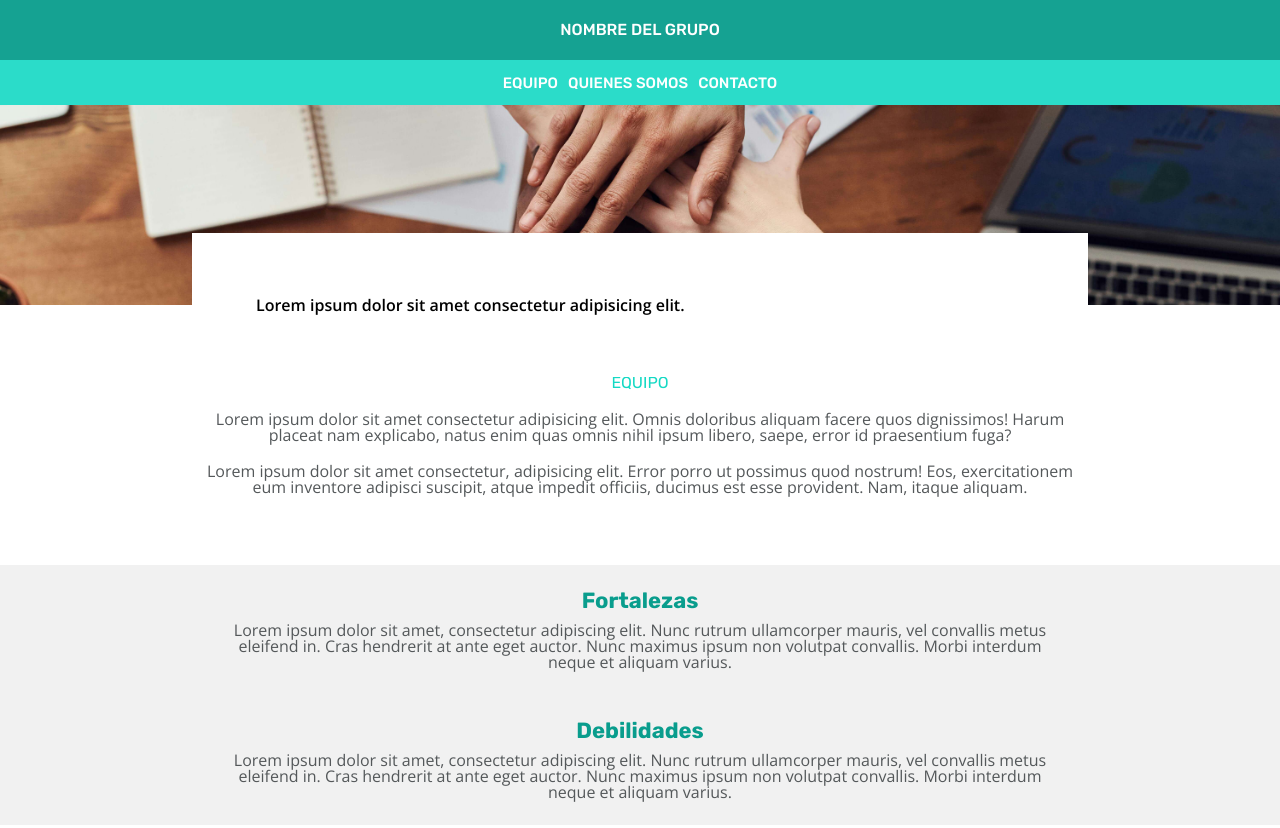
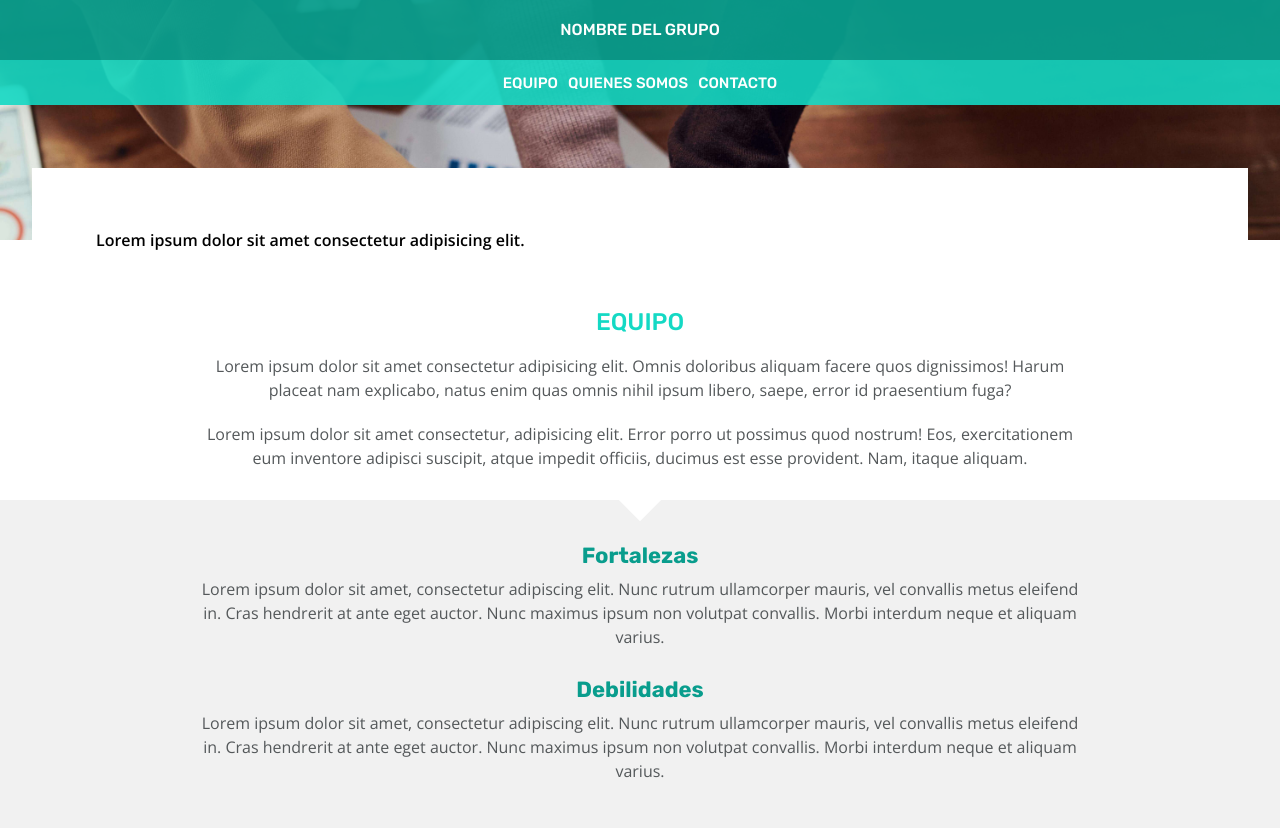
Before and after one commit to Raquelcb24/proyecto-modulo-1-Team-4, a plain HTML site: page index.html in a window 1280 px wide. Shown: the top 828 px of the page. Drawn offline with nearby package versions, Linux system fonts and the light colour scheme.

Commit message:
add rombo arreglos banner

```diff
--- a/CSS/style.css
+++ b/CSS/style.css
@@ -5,15 +5,16 @@
     --gris-claro: #b8b8b9;
     --parrafo: "Open Sans", sans-serif;
     --titulo: "Rubik", sans-serif;
+    --interlineado: 1.5;
 }
 .banner{
     position: relative;
 }
 .banner-fondo{
-    height: 25vh;
+    height: 30vh;
     background-image: url(../images/banner_medium.jpg);
     background-repeat: no-repeat;
-    background-position: center;
+    background-position: top;
     background-size: 100%;
 }
 .banner-img{
@@ -25,13 +26,16 @@
     font-family: var(--parrafo);
     font-weight: 600;
     padding: 5%;
-    width: 70%;
+    width: 95%;
     position: absolute;
+    /*translate: 50%, 50%;*/
     top:100%;
     left: 50%;
     transform: translate(-50%, -50%);
+
 }
 .equipo{
+    /*position: relative;*/
     margin-top: 70px;
     margin-left: 15%;
     margin-right: 15%;
@@ -42,28 +46,47 @@
 .equipo h2{
     color:var(--aqua);
     font-family: var(--titulo);
+    font-weight: 500;
+    font-size: 24px;
 }
 .equipo p{
     padding-top: 20px;
     color:var(--gris);
     font-family: var(--parrafo);
+    line-height: var(--interlineado);
     text-align: center;
 }
+.rombo-blanco{
+
+    background-color: white;
+    width: 30px;
+    height: 30px;
+    position: absolute;
+    translate: 0% -50%;
+    transform: rotate(45deg);
+
+}
 .fort-deb{
-    margin-top: 70px;
+    margin-top: 30px;
     display: flex;
     flex-direction: column;
     align-items: center;
     gap: 20px;
     text-align: center;
+
 }
 .fort-deb_fondo{
     background-color: rgba(184,184,185, 0.2);
+    padding-top: 45px;
+    padding-bottom: 45px;
 }
 .fortalezas, .debilidades{
     margin-left: 15%;
     margin-right: 15%;
-    padding: 25px;
+
+}
+.fortalezas{
+    padding-bottom: 30px;
 }
 .fort-deb_titulo{
     color: var(--verde);
@@ -76,7 +99,7 @@
 .fort-deb_parrafo{
     color: var(--gris);
     font-family: var(--parrafo);
-
+    line-height: var(--interlineado);
 }
 
 .quienes-somos {
@@ -168,7 +191,7 @@
 /* header */
 
 header{
-    position: sticky;
+    position: fixed;
     z-index: 100;
     top: 0;
     left: 0;
--- a/index.html
+++ b/index.html
@@ -25,15 +25,16 @@
     <main>
         <section class="banner">
             <div class="banner-fondo"></div><!--Foto y primera seccion--> <!--Pilar hasta debilidades-->
-            <!--<img class="banner-img" src="./images/pexels-fauxels-3184418.jpg" alt="imagen fondo">-->
             <span class="banner-span">Lorem ipsum dolor sit amet consectetur adipisicing elit.</span>
         </section>
         <section class="equipo"> <!--Equipo y parrafo-->
             <h2>EQUIPO</h2>
             <p>Lorem ipsum dolor sit amet consectetur adipisicing elit. Omnis doloribus aliquam facere quos dignissimos! Harum placeat nam explicabo, natus enim quas omnis nihil ipsum libero, saepe, error id praesentium fuga?</p>
             <p>Lorem ipsum dolor sit amet consectetur, adipisicing elit. Error porro ut possimus quod nostrum! Eos, exercitationem eum inventore adipisci suscipit, atque impedit officiis, ducimus est esse provident. Nam, itaque aliquam.</p>
+
         </section>
         <section class="fort-deb">
+            <div class="rombo-blanco"></div>
             <div class="fort-deb_fondo">
             <article class="fortalezas">
                 <h3 class="fort-deb_titulo">Fortalezas</h3>
```
